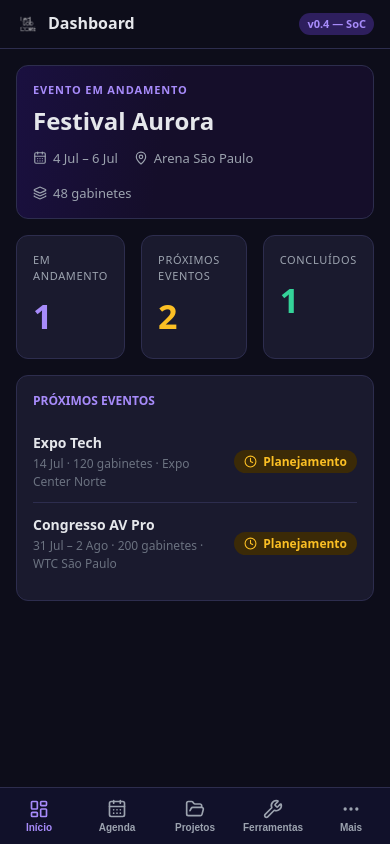
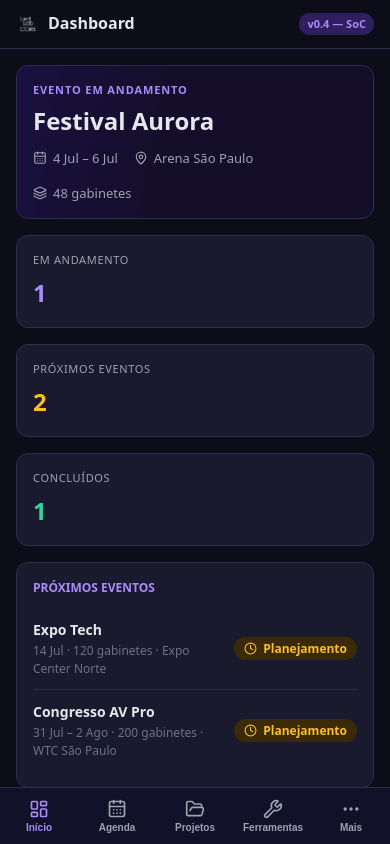
Before and after one commit to Zuperney/ledlab-core, a React (Vite) app: page / in a window 390 px wide. Built offline with nearby package versions, Linux system fonts and the light colour scheme.

Commit message:
Refactor dashboard stats for mobile readability

```diff
--- a/src/index.css
+++ b/src/index.css
@@ -38,6 +38,13 @@ body {
   .m-stack { flex-direction: column !important; align-items: stretch !important; }
   .m-hide { display: none !important; }
   .m-controlbar { column-gap: 14px; }
+  .dash-stats-grid { grid-template-columns: repeat(2, 1fr) !important; }
+  .dash-stat-value { font-size: 28px !important; }
+}
+
+@media (width <= 390px) {
+  .dash-stats-grid { grid-template-columns: 1fr !important; }
+  .dash-stat-value { font-size: 24px !important; }
 }
 
 /* Impressão do Relatório */
--- a/src/pages/Dashboard.jsx
+++ b/src/pages/Dashboard.jsx
@@ -63,11 +63,11 @@ export default function Dashboard({ nav }) {
         </div>
       )}
 
-      <div style={{ display: "grid", gridTemplateColumns: "repeat(3,1fr)", gap: 16, marginBottom: 16 }}>
+      <div className="dash-stats-grid" style={{ display: "grid", gridTemplateColumns: "repeat(3,1fr)", gap: 16, marginBottom: 16 }}>
         {stats.map((s) => (
           <div key={s.l} style={card()}>
             <div style={{ textTransform: "uppercase", fontSize: 11, letterSpacing: "0.06em", color: T.mut }}>{s.l}</div>
-            <div style={{ fontSize: 34, fontWeight: 800, color: s.c, marginTop: 8 }}>{s.v}</div>
+            <div className="dash-stat-value" style={{ fontSize: 34, fontWeight: 800, color: s.c, marginTop: 8 }}>{s.v}</div>
           </div>
         ))}
       </div>
```
